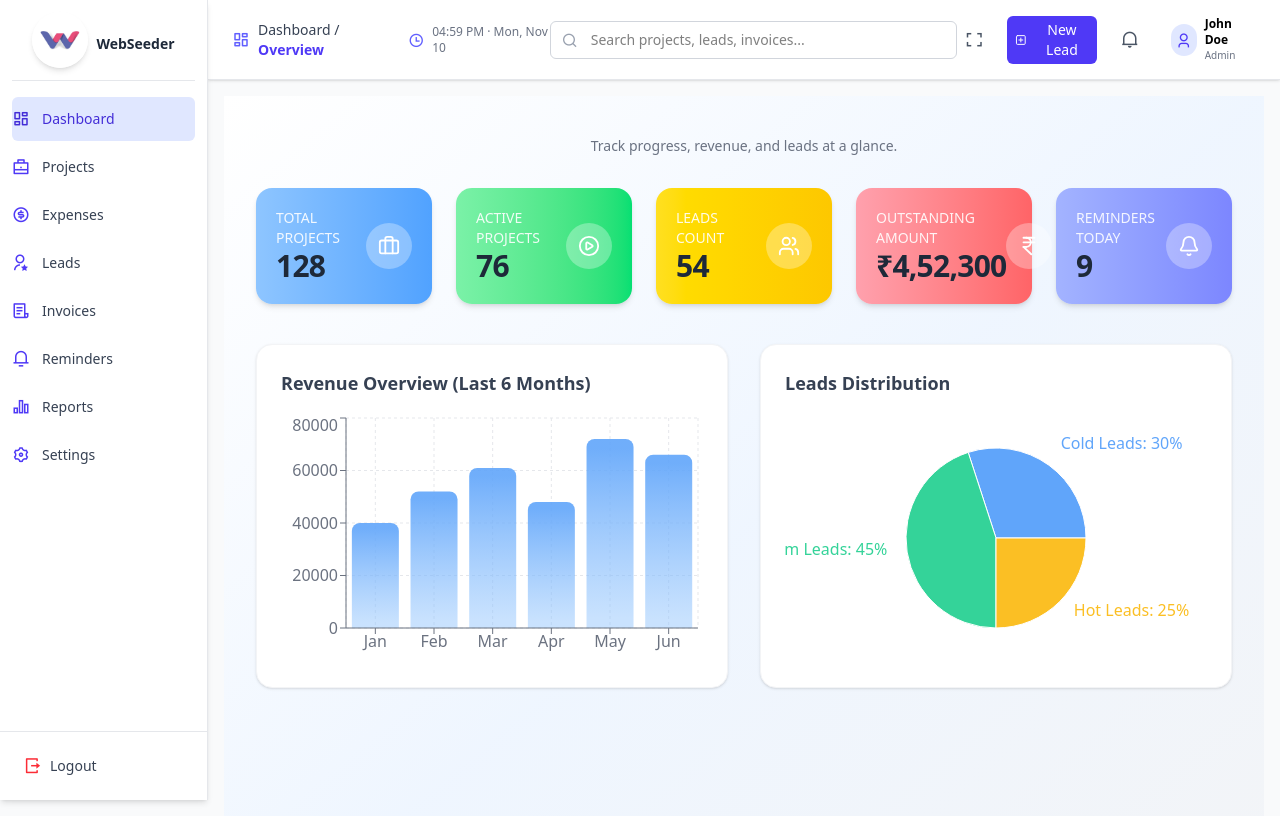
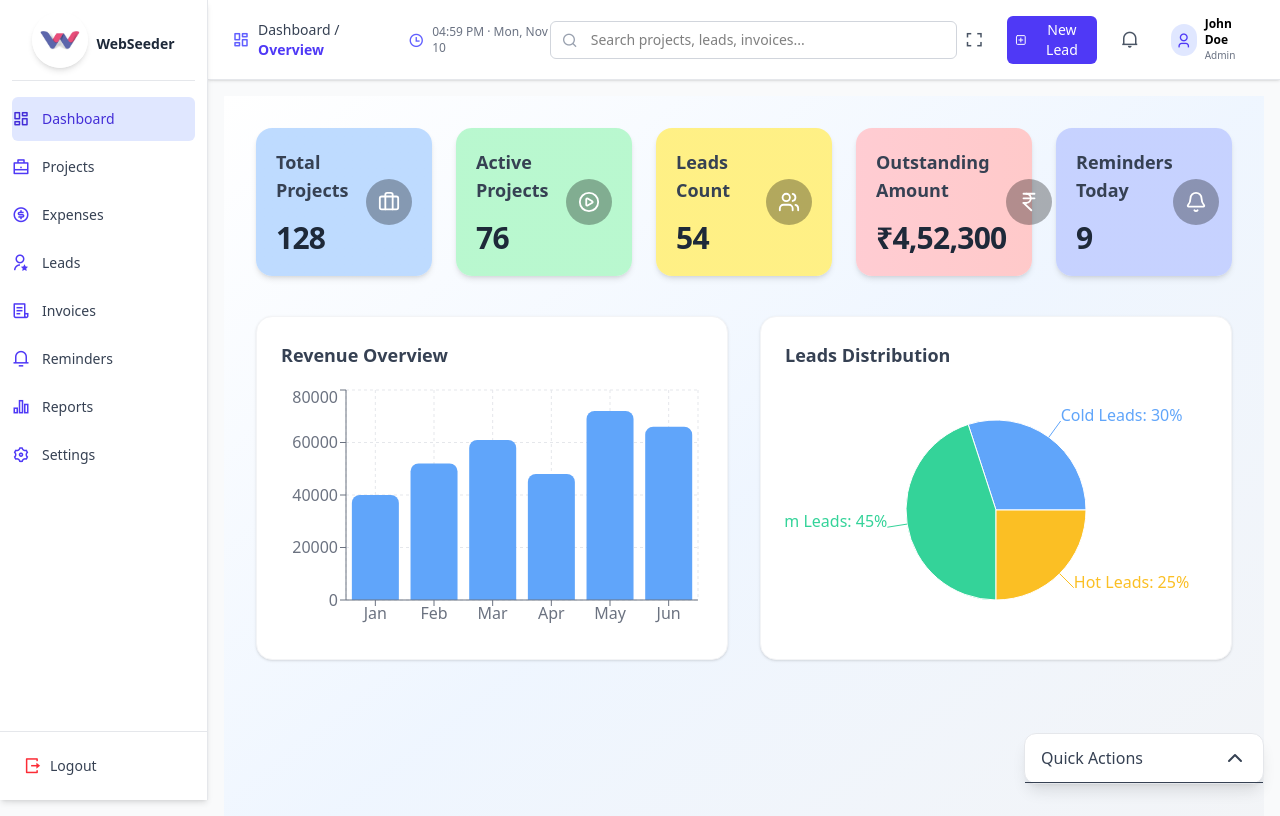
Before and after one commit to ganeshWebseeder/CRM-App, a React (Vite) app: page /dashboard in a window 1280 px wide. Built offline with nearby package versions, Linux system fonts and the light colour scheme.

Commit message:
changes in dashboard

```diff
--- a/src/Pages/Dashboard.jsx
+++ b/src/Pages/Dashboard.jsx
@@ -1,4 +1,4 @@
-import React, { useEffect } from "react";
+import React, { useEffect, useState } from "react";
 import {
   motion,
   useMotionValue,
@@ -15,7 +15,10 @@ import {
   FileText,
   AlarmClock,
   PieChart as PieIcon,
+  ChevronUp,
+  ChevronDown
 } from "lucide-react";
+
 import {
   BarChart,
   Bar,
@@ -28,9 +31,12 @@ import {
   Cell,
   PieChart,
 } from "recharts";
+
 import { useNavigate } from "react-router-dom";
 
-// 🎯 Animated Counter
+/* ----------------------------------------
+   Animated Counter Component
+---------------------------------------- */
 function AnimatedCounter({ value, isCurrency = false }) {
   const count = useMotionValue(0);
   const rounded = useTransform(count, (latest) =>
@@ -51,31 +57,35 @@ function AnimatedCounter({ value, isCurrency = false }) {
   );
 }
 
+/* ----------------------------------------
+   MAIN DASHBOARD COMPONENT
+---------------------------------------- */
 export default function Dashboard() {
   const navigate = useNavigate();
+  const [isQuickOpen, setIsQuickOpen] = useState(false);
 
-  // Summary cards
+  // Summary Cards
   const summary = [
     {
       title: "Total Projects",
       onClick: () => navigate("/projects"),
       value: 128,
       icon: <Briefcase size={22} />,
-      color: "from-blue-300 to-blue-400",
+      color: "from-blue-200 to-blue-200",
     },
     {
       title: "Active Projects",
       onClick: () => navigate("/projects?status=active"),
       value: 76,
       icon: <PlayCircle size={22} />,
-      color: "from-green-300 to-green-400",
+      color: "from-green-200 to-green-200",
     },
     {
       title: "Leads Count",
       onClick: () => navigate("/leads"),
       value: 54,
       icon: <Users size={22} />,
-      color: "from-yellow-300 to-yellow-400",
+      color: "from-yellow-200 to-yellow-200",
     },
     {
       title: "Outstanding Amount",
@@ -83,18 +93,18 @@ export default function Dashboard() {
       value: 452300,
       isCurrency: true,
       icon: <IndianRupee size={22} />,
-      color: "from-rose-300 to-red-400",
+      color: "from-rose-200 to-red-200",
     },
     {
       title: "Reminders Today",
       onClick: () => navigate("/reminders"),
       value: 9,
       icon: <Bell size={22} />,
-      color: "from-indigo-300 to-indigo-400",
+      color: "from-indigo-200 to-indigo-200",
     },
   ];
 
-  // Quick Actions with routing
+  // Quick Actions
   const quickActions = [
     { icon: <UserPlus size={18} />, label: "Add Lead", onClick: () => navigate("/leads") },
     { icon: <FileText size={18} />, label: "Create Invoice", onClick: () => navigate("/invoices") },
@@ -102,6 +112,7 @@ export default function Dashboard() {
     { icon: <PieIcon size={18} />, label: "View Reports", onClick: () => navigate("/reports") },
   ];
 
+  // Chart Data
   const revenueData = [
     { month: "Jan", revenue: 40000 },
     { month: "Feb", revenue: 52000 },
@@ -129,21 +140,8 @@ export default function Dashboard() {
   };
 
   return (
-    <div className="p-4 sm:p-6 md:p-8 min-h-screen bg-gradient-to-br from-white via-blue-50 to-gray-100">
-      {/* 🌟 Header */}
-      <motion.div
-        initial={{ opacity: 0, y: -20 }}
-        animate={{ opacity: 1, y: 0 }}
-        transition={{ duration: 0.6 }}
-        className="mb-8 text-center"
-      >
-
-        <p className="text-gray-500 text-sm mt-2">
-          Track progress, revenue, and leads at a glance.
-        </p>
-      </motion.div>
-
-      {/* 🧩 Summary Cards */}
+    <div className="p-4 sm:p-6 md:p-8 min-h-screen pb-40 bg-gradient-to-br from-white via-blue-50 to-gray-100">
+      {/* Summary Cards */}
       <motion.div
         initial="hidden"
         animate="show"
@@ -163,27 +161,27 @@ export default function Dashboard() {
             className={`cursor-pointer p-4 sm:p-5 rounded-2xl bg-gradient-to-r ${item.color} text-white shadow-md flex justify-between items-center hover:opacity-95 transition`}
           >
             <div>
-              <p className="text-xs sm:text-sm uppercase font-medium opacity-90">
+              <p className="text-base sm:text-lg font-semibold text-gray-700 mb-4">
                 {item.title}
               </p>
               <AnimatedCounter value={item.value} isCurrency={item.isCurrency} />
             </div>
-            <div className="bg-white/30 p-2 sm:p-3 rounded-full">{item.icon}</div>
+            <div className="bg-black/30 p-2 sm:p-3 rounded-full">{item.icon}</div>
           </motion.div>
         ))}
       </motion.div>
 
-      {/* 📊 Charts Section */}
+      {/* Charts Section */}
       <motion.div
         initial={{ opacity: 0, y: 30 }}
         animate={{ opacity: 1, y: 0 }}
         transition={{ duration: 0.8 }}
-        className="grid grid-cols-1 lg:grid-cols-2 gap-6 md:gap-8 mb-32"
+        className="grid grid-cols-1 lg:grid-cols-2 gap-6 md:gap-8 mb-10"
       >
         {/* Revenue Chart */}
         <div className="bg-white rounded-2xl p-4 sm:p-6 shadow-sm border border-gray-100">
           <h2 className="text-base sm:text-lg font-semibold text-gray-700 mb-4">
-            Revenue Overview (Last 6 Months)
+            Revenue Overview
           </h2>
           <ResponsiveContainer width="100%" height={250}>
             <BarChart data={revenueData}>
@@ -191,13 +189,7 @@ export default function Dashboard() {
               <XAxis dataKey="month" stroke="#6B7280" />
               <YAxis stroke="#6B7280" />
               <Tooltip />
-              <Bar dataKey="revenue" fill="url(#colorRevenue)" radius={[8, 8, 0, 0]} />
-              <defs>
-                <linearGradient id="colorRevenue" x1="0" y1="0" x2="0" y2="1">
-                  <stop offset="5%" stopColor="#60A5FA" stopOpacity={0.9} />
-                  <stop offset="95%" stopColor="#93C5FD" stopOpacity={0.5} />
-                </linearGradient>
-              </defs>
+              <Bar dataKey="revenue" fill="#60A5FA" radius={[8, 8, 0, 0]} />
             </BarChart>
           </ResponsiveContainer>
         </div>
@@ -213,19 +205,14 @@ export default function Dashboard() {
                 data={leadData}
                 cx="50%"
                 cy="50%"
-                labelLine={false}
+                outerRadius={90}
                 label={({ name, percent }) =>
                   `${name}: ${(percent * 100).toFixed(0)}%`
                 }
-                outerRadius={90}
-                fill="#8884d8"
                 dataKey="value"
               >
                 {leadData.map((_, index) => (
-                  <Cell
-                    key={`cell-${index}`}
-                    fill={COLORS[index % COLORS.length]}
-                  />
+                  <Cell key={`cell-${index}`} fill={COLORS[index]} />
                 ))}
               </Pie>
               <Tooltip />
@@ -234,31 +221,37 @@ export default function Dashboard() {
         </div>
       </motion.div>
 
-      {/* ⚡ Quick Actions - Floating Panel */}
+      {/* Quick Actions Dropdown */}
       <motion.div
-        initial={{ opacity: 0, y: 30 }}
+        initial={{ opacity: 0, y: 25 }}
         animate={{ opacity: 1, y: 0 }}
-        transition={{ duration: 0.8 }}
-        className=" bottom-6 z-50 bg-white/90 backdrop-blur-md p-4 rounded-2xl shadow-lg border border-gray-200"
+        className="fixed bottom-4 right-4 bg-white shadow-lg border border-gray-200 rounded-xl w-60"
       >
-        <h2 className="text-lg md:text-xl font-semibold text-gray-700 mb-4 flex items-center gap-2">
+        {/* Toggle Button */}
+        <button
+          onClick={() => setIsQuickOpen(!isQuickOpen)}
+          className="w-full flex justify-between items-center px-4 py-3 text-gray-700 font-medium border-b"
+        >
           Quick Actions
-        </h2>
-        <div className="grid grid-cols-2 sm:grid-cols-3 md:grid-cols-4 gap-3 sm:gap-4">
-          {quickActions.map((action, i) => (
+          {isQuickOpen ? <ChevronDown /> : <ChevronUp />}
+        </button>
+
+        {/* Collapsible Content */}
+        {isQuickOpen && (
+          <div className="p-4 grid grid-cols-2 gap-3">
+            {quickActions.map((q, i) => (
               <motion.button
                 key={i}
-              onClick={action.onClick}
+                onClick={q.onClick}
                 whileHover={{ scale: 1.05 }}
-              whileTap={{ scale: 0.95 }}
-              transition={{ type: "spring", stiffness: 200 }}
-              className="flex items-center justify-center gap-2 bg-gradient-to-r from-blue-500 to-indigo-500 text-white py-3 rounded-xl shadow hover:shadow-lg transition text-xs sm:text-sm font-medium"
+                className="flex flex-col items-center bg-indigo-50 text-indigo-700 p-3 rounded-lg shadow-sm"
               >
-              {action.icon}
-              {action.label}
+                {q.icon}
+                <span className="text-xs mt-1">{q.label}</span>
               </motion.button>
             ))}
           </div>
+        )}
       </motion.div>
     </div>
   );
```
Lines whose indentation alone changed are shown as unchanged.
